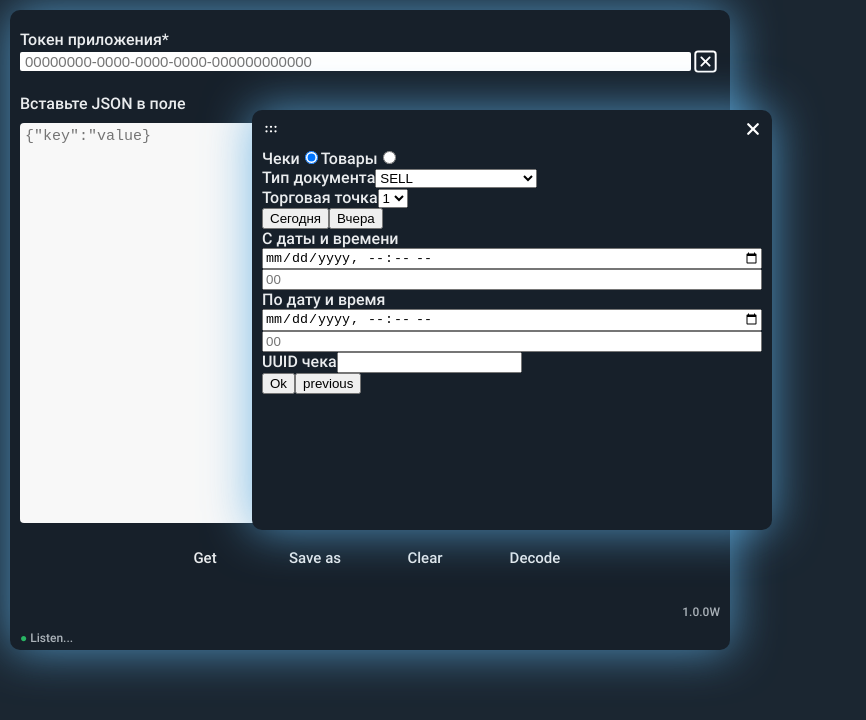
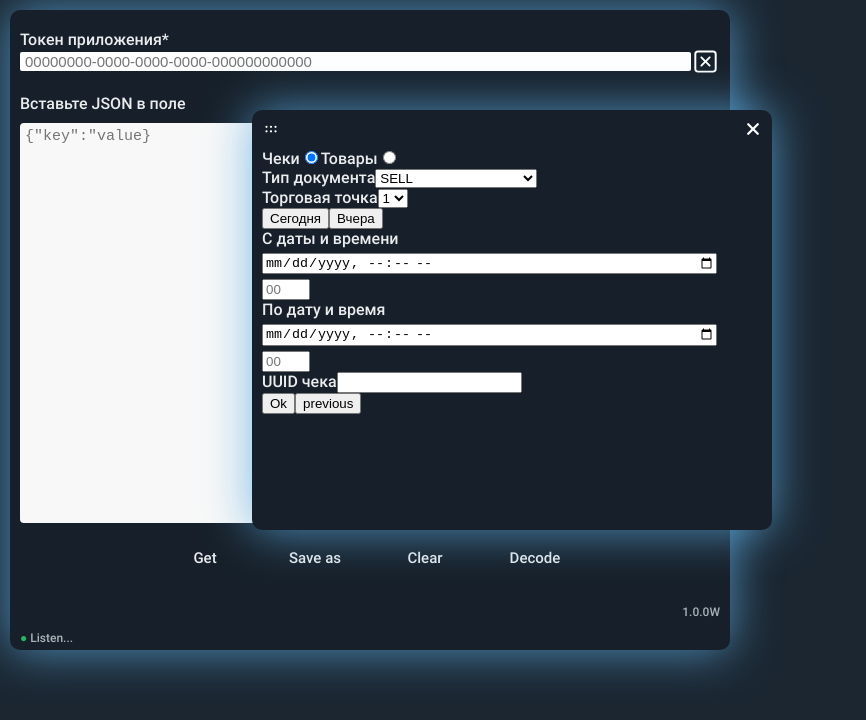
Before and after one commit to FirstEncounter3/GR3, a React app: page / in a window 1280 px wide. Both pictures are taken after a click on the button "Get". Shown: the top 720 px of the page, without its empty margins (0-866 px from the left). Built offline with nearby package versions, Linux system fonts and the light colour scheme.

Commit message:
add styles and class, fix structure

```diff
--- a/src/components/ModalDateTimeComponent/ModalDateTimeComponent.jsx
+++ b/src/components/ModalDateTimeComponent/ModalDateTimeComponent.jsx
@@ -7,13 +7,17 @@ const ModalDateTimeComponent = () => {
         <div className='label-and-calendar-wrapper'>
             <div className='date-and-time'>
                 <label for="since-date">С даты и времени</label>
-                <input type="datetime-local" id="since-date"></input>
-                <input type="number" id="since-seconds" name="seconds" min="0" max="59" placeholder="00"></input>
+                <div className='datetime-wrapper'>
+                    <input type="datetime-local" id="since-date" className='select-input-date'></input>
+                    <input type="number" id="since-seconds" name="seconds" min="0" max="59" placeholder="00" className='select-input-seconds'></input>
+                </div>
             </div>
             <div className='date-and-time'>
                 <label for="until-date">По дату и время</label>
-                <input type="datetime-local" id="until-date"></input>
-                <input type="number" id="until-seconds" name="seconds" min="0" max="59" placeholder="00"></input>
+                <div className='datetime-wrapper'>
+                    <input type="datetime-local" id="until-date" className='select-input-date'></input>
+                    <input type="number" id="until-seconds" name="seconds" min="0" max="59" placeholder="00" className='select-input-seconds'></input>
+                </div>
             </div>
         </div>
     )
```
